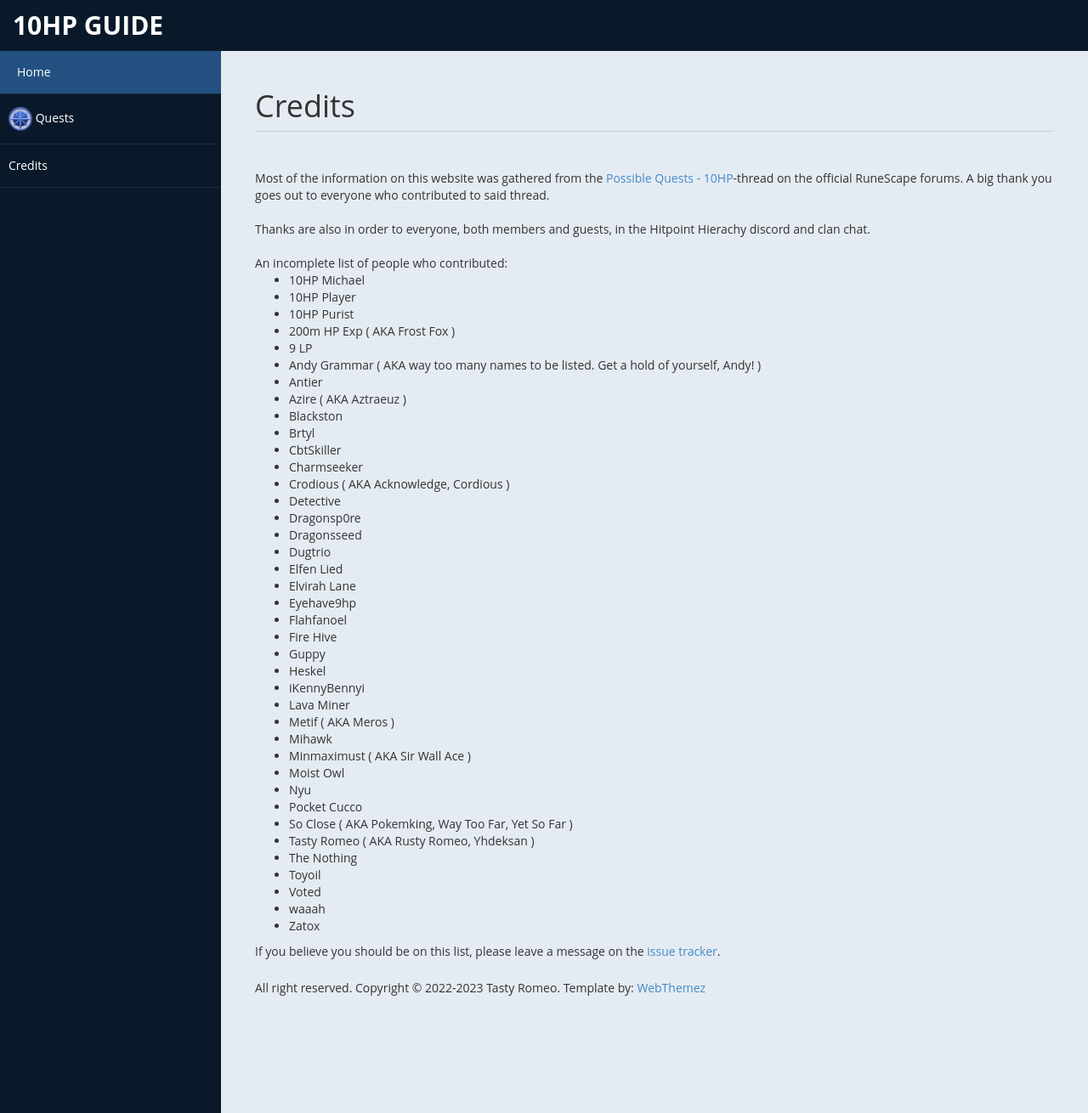
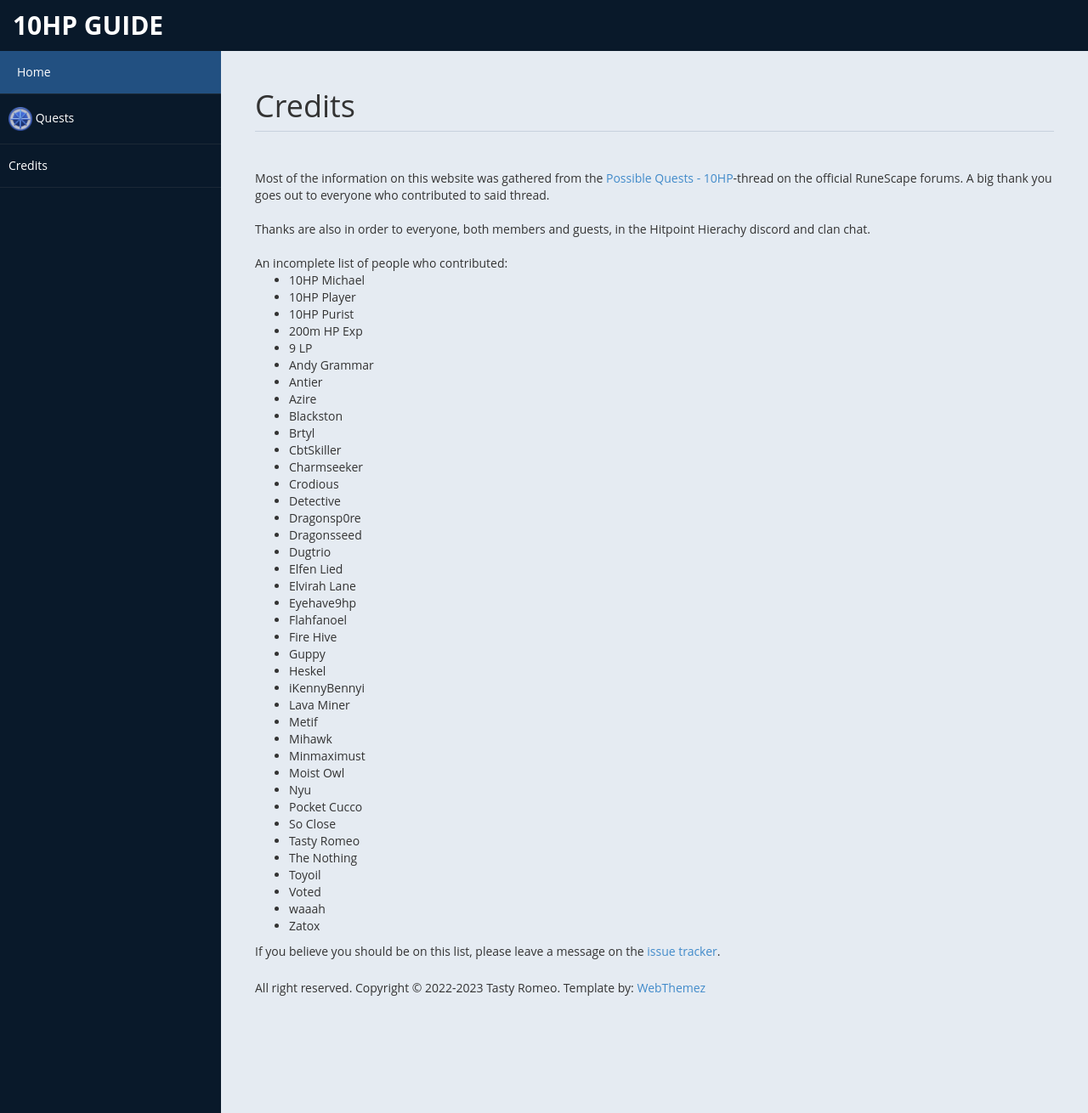
Before and after one commit to TastyRomeo/10HP-Guide, a Jekyll site: the page built from credits.html, in a window 1280 px wide. Shown: the whole page at 85% size. Built offline with Jekyll 4.4.1, drawn with Linux system fonts in a browser that asks for light colours; nearby versions of some CDN libraries.

Commit message:
Update credits.yml

```diff
--- a/_data/credits.yml
+++ b/_data/credits.yml
@@ -6,20 +6,14 @@
   name: '10HP Purist'
 -
   name: '200m HP Exp'
-  alts:
-    - 'Frost Fox'
 -
   name: '9 LP'
 -
   name: 'Andy Grammar'
-  alts:
-    - 'way too many names to be listed. Get a hold of yourself, Andy!'
 -
   name: 'Antier'
 -
   name: 'Azire'
-  alts:
-    - 'Aztraeuz'
 -
   name: 'Blackston'
 -
@@ -30,9 +24,6 @@
   name: 'Charmseeker'
 -
   name: 'Crodious'
-  alts:
-    - 'Acknowledge'
-    - 'Cordious'
 -
   name: 'Detective'
 -
@@ -61,33 +52,20 @@
   name: 'Lava Miner'
 -
   name: 'Metif'
-  alts:
-    - 'Meros'
 -
   name: 'Mihawk'
 -
   name: 'Minmaximust'
-  alts:
-    - 'Sir Wall Ace'
 -
   name: 'Moist Owl'
 -
   name: 'Nyu'
 -
   name: 'Pocket Cucco'
-
 -
   name: 'So Close'
-  alts:
-    - 'Pokemking'
-    - 'Way Too Far'
-    - 'Yet So Far'
-
 -
   name: 'Tasty Romeo'
-  alts:
-    - 'Rusty Romeo'
-    - 'Yhdeksan'
 -
   name: 'The Nothing'
 -
```
